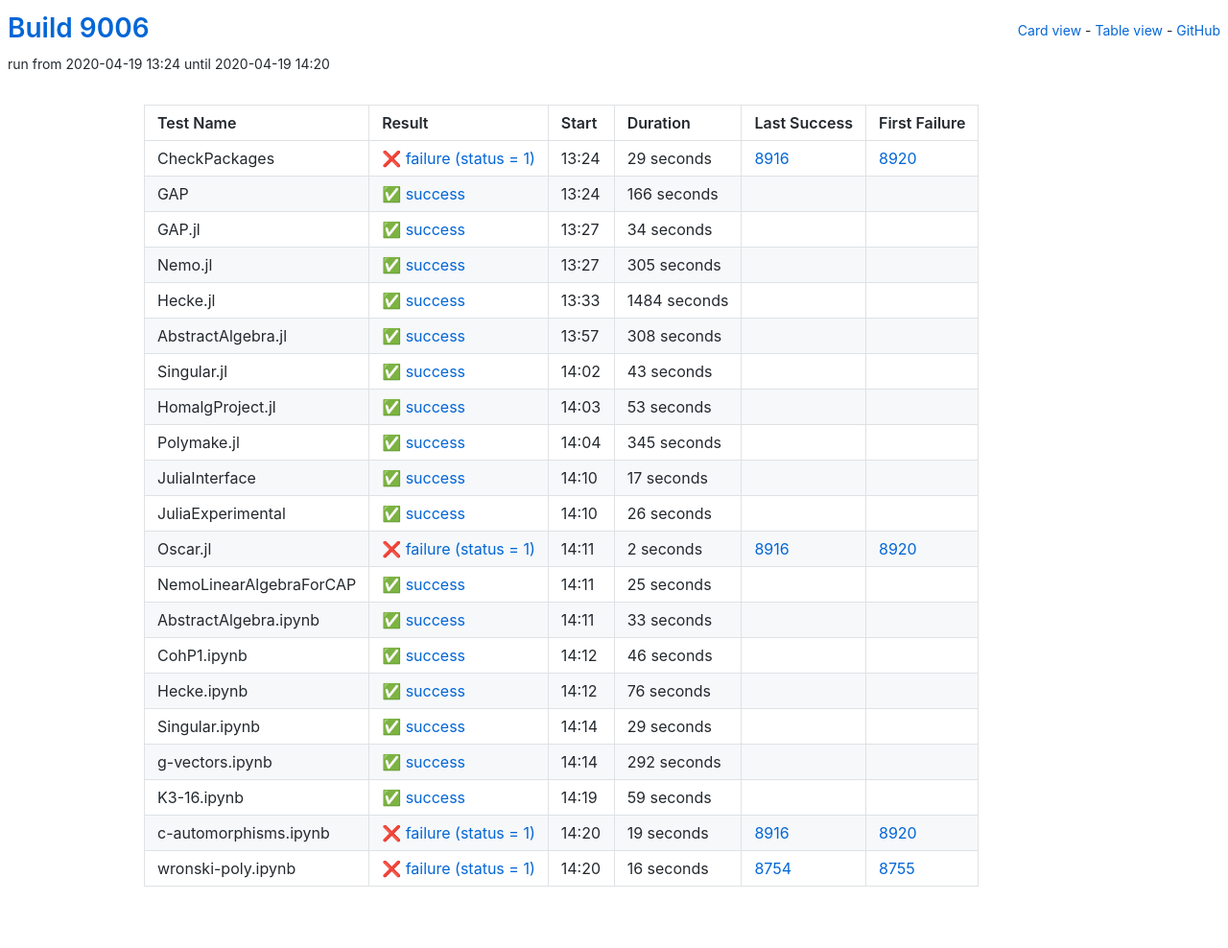
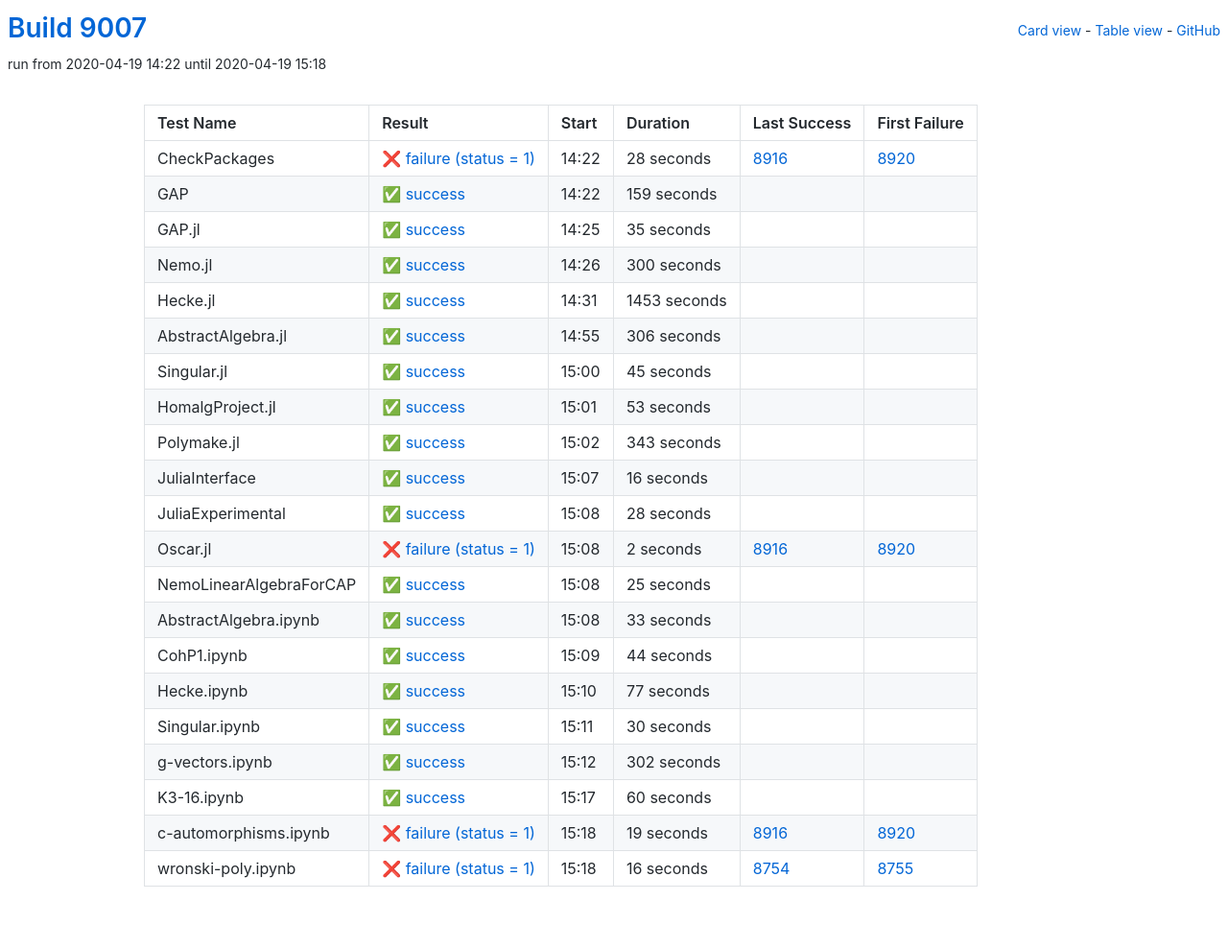
Before and after one commit to oscar-system/oscar-ci-status, a Jekyll site: the page built from table.html, in a window 1280 px wide. Shown: the whole page at 96% size. Built offline with Jekyll 4.4.1, drawn with Linux system fonts in a browser that asks for light colours.

Commit message:
Build 9007

```diff
--- a/_data/ci.yml
+++ b/_data/ci.yml
@@ -1,82 +1,82 @@
-build: 9006
-build_url: https://oscarci.mathematik.uni-kl.de/job/oscar/9006/
+build: 9007
+build_url: https://oscarci.mathematik.uni-kl.de/job/oscar/9007/
 job: oscar
 tests:
-- duration: 29
+- duration: 28
   exitcode: 1
   first_failure: 8920
   first_failure_url: https://oscarci.mathematik.uni-kl.de/job/oscar/8920/
   last_success: 8916
   last_success_url: https://oscarci.mathematik.uni-kl.de/job/oscar/8916/
-  log: https://oscarci.mathematik.uni-kl.de/job/oscar/9006/artifact/logs/build-9006/CheckPackages.log
+  log: https://oscarci.mathematik.uni-kl.de/job/oscar/9007/artifact/logs/build-9007/CheckPackages.log
   name: CheckPackages
-  start: 2020-04-19 13:24
+  start: 2020-04-19 14:22
   status: failure
   success: false
-- duration: 166
+- duration: 159
   exitcode: 0
   first_failure: false
   first_failure_url: null
   last_success: false
   last_success_url: null
-  log: https://oscarci.mathematik.uni-kl.de/job/oscar/9006/artifact/logs/build-9006/GAP.log
+  log: https://oscarci.mathematik.uni-kl.de/job/oscar/9007/artifact/logs/build-9007/GAP.log
   name: GAP
-  start: 2020-04-19 13:24
+  start: 2020-04-19 14:22
   status: success
   success: true
-- duration: 34
+- duration: 35
   exitcode: 0
   first_failure: false
   first_failure_url: null
   last_success: false
   last_success_url: null
-  log: https://oscarci.mathematik.uni-kl.de/job/oscar/9006/artifact/logs/build-9006/GAP.jl.log
+  log: https://oscarci.mathematik.uni-kl.de/job/oscar/9007/artifact/logs/build-9007/GAP.jl.log
   name: GAP.jl
-  start: 2020-04-19 13:27
+  start: 2020-04-19 14:25
   status: success
   success: true
-- duration: 305
+- duration: 300
   exitcode: 0
   first_failure: false
   first_failure_url: null
   last_success: false
   last_success_url: null
-  log: https://oscarci.mathematik.uni-kl.de/job/oscar/9006/artifact/logs/build-9006/Nemo.jl.log
+  log: https://oscarci.mathematik.uni-kl.de/job/oscar/9007/artifact/logs/build-9007/Nemo.jl.log
   name: Nemo.jl
-  start: 2020-04-19 13:27
+  start: 2020-04-19 14:26
   status: success
   success: true
-- duration: 1484
+- duration: 1453
   exitcode: 0
   first_failure: false
   first_failure_url: null
   last_success: false
   last_success_url: null
-  log: https://oscarci.mathematik.uni-kl.de/job/oscar/9006/artifact/logs/build-9006/Hecke.jl.log
+  log: https://oscarci.mathematik.uni-kl.de/job/oscar/9007/artifact/logs/build-9007/Hecke.jl.log
   name: Hecke.jl
-  start: 2020-04-19 13:33
+  start: 2020-04-19 14:31
   status: success
   success: true
-- duration: 308
+- duration: 306
   exitcode: 0
   first_failure: false
   first_failure_url: null
   last_success: false
   last_success_url: null
-  log: https://oscarci.mathematik.uni-kl.de/job/oscar/9006/artifact/logs/build-9006/AbstractAlgebra.jl.log
+  log: https://oscarci.mathematik.uni-kl.de/job/oscar/9007/artifact/logs/build-9007/AbstractAlgebra.jl.log
   name: AbstractAlgebra.jl
-  start: 2020-04-19 13:57
+  start: 2020-04-19 14:55
   status: success
   success: true
-- duration: 43
+- duration: 45
   exitcode: 0
   first_failure: false
   first_failure_url: null
   last_success: false
   last_success_url: null
-  log: https://oscarci.mathematik.uni-kl.de/job/oscar/9006/artifact/logs/build-9006/Singular.jl.log
+  log: https://oscarci.mathematik.uni-kl.de/job/oscar/9007/artifact/logs/build-9007/Singular.jl.log
   name: Singular.jl
-  start: 2020-04-19 14:02
+  start: 2020-04-19 15:00
   status: success
   success: true
 - duration: 53
@@ -85,42 +85,42 @@ tests:
   first_failure_url: null
   last_success: false
   last_success_url: null
-  log: https://oscarci.mathematik.uni-kl.de/job/oscar/9006/artifact/logs/build-9006/HomalgProject.jl.log
+  log: https://oscarci.mathematik.uni-kl.de/job/oscar/9007/artifact/logs/build-9007/HomalgProject.jl.log
   name: HomalgProject.jl
-  start: 2020-04-19 14:03
+  start: 2020-04-19 15:01
   status: success
   success: true
-- duration: 345
+- duration: 343
   exitcode: 0
   first_failure: false
   first_failure_url: null
   last_success: false
   last_success_url: null
-  log: https://oscarci.mathematik.uni-kl.de/job/oscar/9006/artifact/logs/build-9006/Polymake.jl.log
+  log: https://oscarci.mathematik.uni-kl.de/job/oscar/9007/artifact/logs/build-9007/Polymake.jl.log
   name: Polymake.jl
-  start: 2020-04-19 14:04
+  start: 2020-04-19 15:02
   status: success
   success: true
-- duration: 17
+- duration: 16
   exitcode: 0
   first_failure: false
   first_failure_url: null
   last_success: false
   last_success_url: null
-  log: https://oscarci.mathematik.uni-kl.de/job/oscar/9006/artifact/logs/build-9006/JuliaInterface.log
+  log: https://oscarci.mathematik.uni-kl.de/job/oscar/9007/artifact/logs/build-9007/JuliaInterface.log
   name: JuliaInterface
-  start: 2020-04-19 14:10
+  start: 2020-04-19 15:07
   status: success
   success: true
-- duration: 26
+- duration: 28
   exitcode: 0
   first_failure: false
   first_failure_url: null
   last_success: false
   last_success_url: null
-  log: https://oscarci.mathematik.uni-kl.de/job/oscar/9006/artifact/logs/build-9006/JuliaExperimental.log
+  log: https://oscarci.mathematik.uni-kl.de/job/oscar/9007/artifact/logs/build-9007/JuliaExperimental.log
   name: JuliaExperimental
-  start: 2020-04-19 14:10
+  start: 2020-04-19 15:08
   status: success
   success: true
 - duration: 2
@@ -129,9 +129,9 @@ tests:
   first_failure_url: https://oscarci.mathematik.uni-kl.de/job/oscar/8920/
   last_success: 8916
   last_success_url: https://oscarci.mathematik.uni-kl.de/job/oscar/8916/
-  log: https://oscarci.mathematik.uni-kl.de/job/oscar/9006/artifact/logs/build-9006/Oscar.jl.log
+  log: https://oscarci.mathematik.uni-kl.de/job/oscar/9007/artifact/logs/build-9007/Oscar.jl.log
   name: Oscar.jl
-  start: 2020-04-19 14:11
+  start: 2020-04-19 15:08
   status: failure
   success: false
 - duration: 25
@@ -140,9 +140,9 @@ tests:
   first_failure_url: null
   last_success: false
   last_success_url: null
-  log: https://oscarci.mathematik.uni-kl.de/job/oscar/9006/artifact/logs/build-9006/NemoLinearAlgebraForCAP.log
+  log: https://oscarci.mathematik.uni-kl.de/job/oscar/9007/artifact/logs/build-9007/NemoLinearAlgebraForCAP.log
   name: NemoLinearAlgebraForCAP
-  start: 2020-04-19 14:11
+  start: 2020-04-19 15:08
   status: success
   success: true
 - duration: 33
@@ -151,64 +151,64 @@ tests:
   first_failure_url: null
   last_success: false
   last_success_url: null
-  log: https://oscarci.mathematik.uni-kl.de/job/oscar/9006/artifact/logs/build-9006/AbstractAlgebra.ipynb.log
+  log: https://oscarci.mathematik.uni-kl.de/job/oscar/9007/artifact/logs/build-9007/AbstractAlgebra.ipynb.log
   name: AbstractAlgebra.ipynb
-  start: 2020-04-19 14:11
+  start: 2020-04-19 15:08
   status: success
   success: true
-- duration: 46
+- duration: 44
   exitcode: 0
   first_failure: false
   first_failure_url: null
   last_success: false
   last_success_url: null
-  log: https://oscarci.mathematik.uni-kl.de/job/oscar/9006/artifact/logs/build-9006/CohP1.ipynb.log
+  log: https://oscarci.mathematik.uni-kl.de/job/oscar/9007/artifact/logs/build-9007/CohP1.ipynb.log
   name: CohP1.ipynb
-  start: 2020-04-19 14:12
+  start: 2020-04-19 15:09
   status: success
   success: true
-- duration: 76
+- duration: 77
   exitcode: 0
   first_failure: false
   first_failure_url: null
   last_success: false
   last_success_url: null
-  log: https://oscarci.mathematik.uni-kl.de/job/oscar/9006/artifact/logs/build-9006/Hecke.ipynb.log
+  log: https://oscarci.mathematik.uni-kl.de/job/oscar/9007/artifact/logs/build-9007/Hecke.ipynb.log
   name: Hecke.ipynb
-  start: 2020-04-19 14:12
+  start: 2020-04-19 15:10
   status: success
   success: true
-- duration: 29
+- duration: 30
   exitcode: 0
   first_failure: false
   first_failure_url: null
   last_success: false
   last_success_url: null
-  log: https://oscarci.mathematik.uni-kl.de/job/oscar/9006/artifact/logs/build-9006/Singular.ipynb.log
+  log: https://oscarci.mathematik.uni-kl.de/job/oscar/9007/artifact/logs/build-9007/Singular.ipynb.log
   name: Singular.ipynb
-  start: 2020-04-19 14:14
+  start: 2020-04-19 15:11
   status: success
   success: true
-- duration: 292
+- duration: 302
   exitcode: 0
   first_failure: false
   first_failure_url: null
   last_success: false
   last_success_url: null
-  log: https://oscarci.mathematik.uni-kl.de/job/oscar/9006/artifact/logs/build-9006/g-vectors.ipynb.log
+  log: https://oscarci.mathematik.uni-kl.de/job/oscar/9007/artifact/logs/build-9007/g-vectors.ipynb.log
   name: g-vectors.ipynb
-  start: 2020-04-19 14:14
+  start: 2020-04-19 15:12
   status: success
   success: true
-- duration: 59
+- duration: 60
   exitcode: 0
   first_failure: false
   first_failure_url: null
   last_success: false
   last_success_url: null
-  log: https://oscarci.mathematik.uni-kl.de/job/oscar/9006/artifact/logs/build-9006/K3-16.ipynb.log
+  log: https://oscarci.mathematik.uni-kl.de/job/oscar/9007/artifact/logs/build-9007/K3-16.ipynb.log
   name: K3-16.ipynb
-  start: 2020-04-19 14:19
+  start: 2020-04-19 15:17
   status: success
   success: true
 - duration: 19
@@ -217,9 +217,9 @@ tests:
   first_failure_url: https://oscarci.mathematik.uni-kl.de/job/oscar/8920/
   last_success: 8916
   last_success_url: https://oscarci.mathematik.uni-kl.de/job/oscar/8916/
-  log: https://oscarci.mathematik.uni-kl.de/job/oscar/9006/artifact/logs/build-9006/c-automorphisms.ipynb.log
+  log: https://oscarci.mathematik.uni-kl.de/job/oscar/9007/artifact/logs/build-9007/c-automorphisms.ipynb.log
   name: c-automorphisms.ipynb
-  start: 2020-04-19 14:20
+  start: 2020-04-19 15:18
   status: failure
   success: false
 - duration: 16
@@ -228,8 +228,8 @@ tests:
   first_failure_url: https://oscarci.mathematik.uni-kl.de/job/oscar/8755/
   last_success: 8754
   last_success_url: https://oscarci.mathematik.uni-kl.de/job/oscar/8754/
-  log: https://oscarci.mathematik.uni-kl.de/job/oscar/9006/artifact/logs/build-9006/wronski-poly.ipynb.log
+  log: https://oscarci.mathematik.uni-kl.de/job/oscar/9007/artifact/logs/build-9007/wronski-poly.ipynb.log
   name: wronski-poly.ipynb
-  start: 2020-04-19 14:20
+  start: 2020-04-19 15:18
   status: failure
   success: false
```
Also changed, not shown: README.md.
